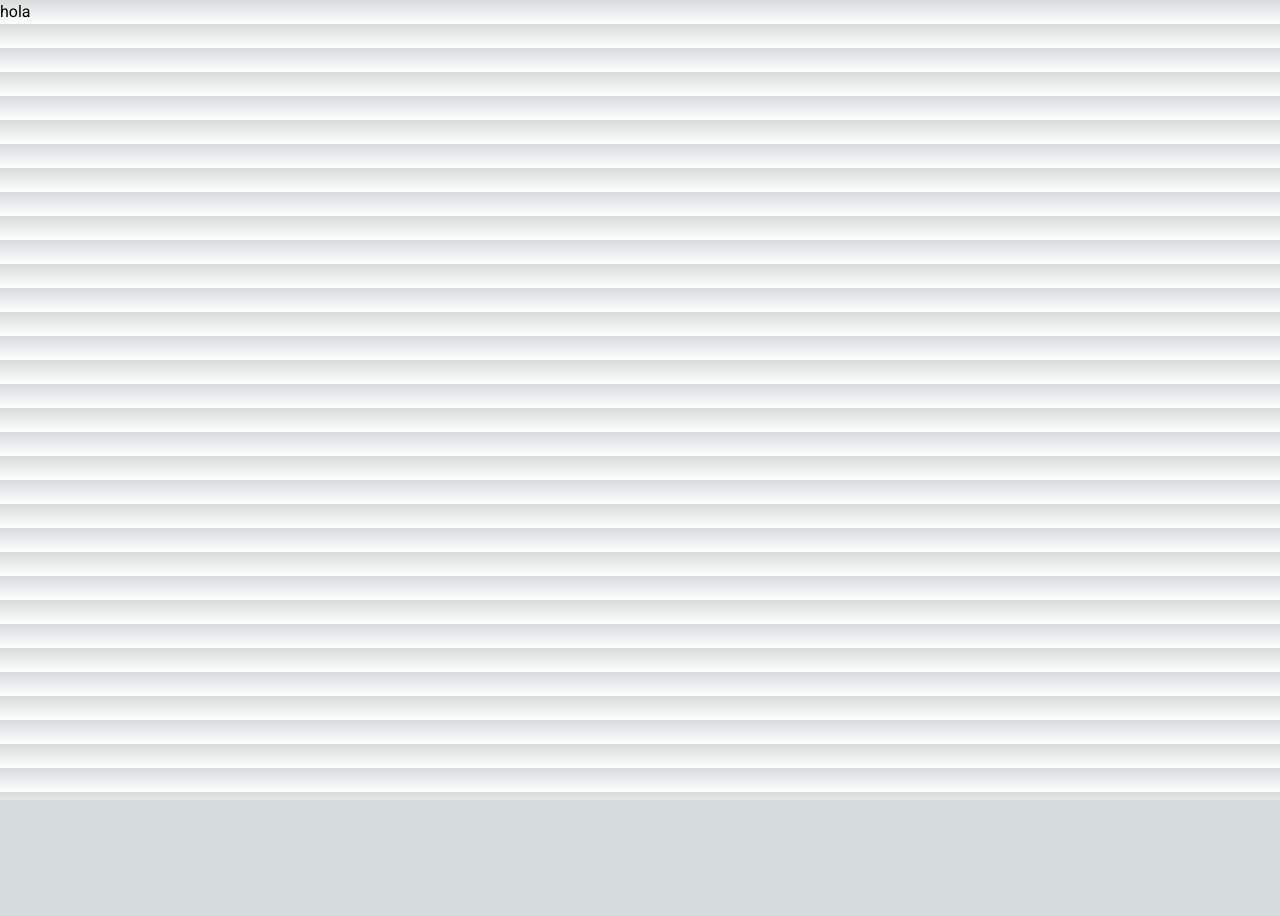
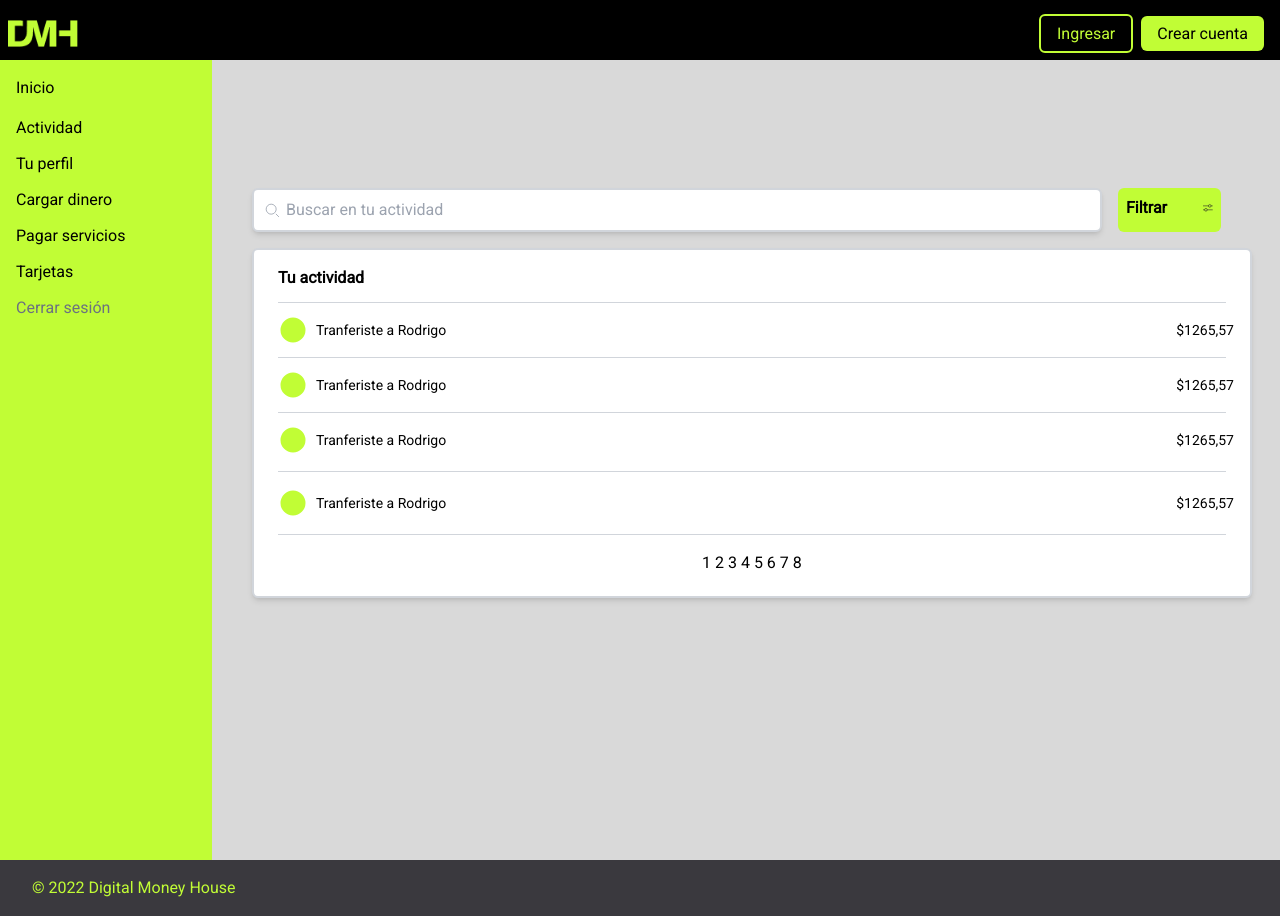
Before and after one commit to VictoriaCanclini/digital-money-house, a Next.js app: page /activity in a window 1280 px wide. Before the commit the page ends 800 px from the top, so only its background shows below. Built offline with nearby package versions, Linux system fonts and the light colour scheme.

Commit message:
ok activity page

```diff
--- a/src/app/activity/page.jsx
+++ b/src/app/activity/page.jsx
@@ -1,5 +1,71 @@
+import { Circle, Filter, Search } from "@/common/Icons";
+import Footer from "@/components/Footer";
+import Navbar from "@/components/Navbar";
+import Sibvar from "@/components/Sibvar";
+
 const Activity = () => {
-  return <div>hola</div>;
+  return (
+    <div className="bg-[#D9D9D9]">
+      <Navbar />
+      <div className="flex h-screen">
+        <Sibvar />
+        <div className="flex flex-col md:mt-[10%] mt-[40%] w-full ml-10">
+          <div className="flex flex-row gap-4">
+            <div className="bg-white p-2 md:w-[850px] sm:w-[500px] w-[350px] gap-1 rounded-md text-gray-400 border-2 border-gray-300 shadow-md flex items-center">
+              <Search className="mr-2" />
+              <span>Buscar en tu actividad</span>
+            </div>
+            <div className="bg-[#C1FD35] text-black rounded-md w-[10%] hidden sm:block">
+              <button className="flex items-center justify-center gap-9 w-full p-2 font-bold">
+                <span>Filtrar</span>
+                <Filter />
+              </button>
+            </div>
+          </div>
+          <div className="flex flex-row mt-4">
+            <div className="md:w-[1000px] sm:w-[500px] w-[350px] md:h-[350px] h-[450px] bg-white rounded-md text-black border-2 border-gray-300 shadow-md flex flex-col">
+              <div className="flex items-center gap-2">
+                <span className="ml-6 mt-4 font-bold">Tu actividad</span>
+                <div className="flex items-center ml-[40%] sm:hidden">
+                  <span className="mt-1">Filtrar</span>
+                  <Filter />
+                </div>
+              </div>
+              <hr className="border-gray-300 my-3 mr-6 ml-6" />
+              <div className="flex items-center md:ml-6 ml-4 text-sm">
+                <Circle color={"[#C1FD35]"} className="md:mr-2" />
+                <span className="ml-2">Tranferiste a Rodrigo</span>
+                <span className="md:ml-[730px] ml-20">$1265,57</span>
+              </div>
+              <hr className="border-gray-300 my-3 mr-6 ml-6" />
+              <div className="flex items-center md:ml-6 ml-4 text-sm">
+                <Circle className="mr-2" />
+                <span className="ml-2">Tranferiste a Rodrigo</span>
+                <span className="md:ml-[730px] ml-20">$1265,57</span>
+              </div>
+              <hr className="border-gray-300 my-3 mr-6 ml-6" />
+              <div className="flex items-center md:ml-6 ml-4  text-sm">
+                <Circle className="mr-2" />
+                <span className="ml-2">Tranferiste a Rodrigo</span>
+                <span className="md:ml-[730px] ml-20">$1265,57</span>
+              </div>
+              <hr className="border-gray-300 my-4 mr-6 ml-6" />
+              <div className="flex items-center md:ml-6 ml-4 text-sm">
+                <Circle color={"[#C1FD35]"} className="md:mr-2" />
+                <span className="ml-2">Tranferiste a Rodrigo</span>
+                <span className="md:ml-[730px] ml-20">$1265,57</span>
+              </div>
+              <hr className="border-gray-300 my-4 mr-6 ml-6" />
+              <span className="flex justify-center items-center">
+                1 2 3 4 5 6 7 8
+              </span>
+            </div>
+          </div>
+        </div>
+      </div>
+      <Footer />
+    </div>
+  );
 };
 
 export default Activity;
--- a/src/common/Icons.jsx
+++ b/src/common/Icons.jsx
@@ -131,3 +131,39 @@ export function Plus({ width, height, color }) {
     </svg>
   );
 }
+
+export function Filter({ width, height, color }) {
+  return (
+    <svg
+      width={width || "20"}
+      height={height || "20"}
+      viewBox="0 0 17 13"
+      fill={color || "currentColor"}
+      xmlns="http://www.w3.org/2000/svg"
+    >
+      <line y1="9.7002" x2="17" y2="9.7002" stroke="#201F22" />
+      <line
+        x1="17"
+        y1="2.7666"
+        x2="-4.37114e-08"
+        y2="2.7666"
+        stroke="#201F22"
+      />
+      <circle
+        cx="5.09896"
+        cy="9.63314"
+        r="2.33333"
+        fill="#C1FD35"
+        stroke="#201F22"
+      />
+      <circle
+        cx="11.901"
+        cy="2.83366"
+        r="2.33333"
+        transform="rotate(-180 11.901 2.83366)"
+        fill="#C1FD35"
+        stroke="#201F22"
+      />
+    </svg>
+  );
+}
--- a/src/components/Navbar.jsx
+++ b/src/components/Navbar.jsx
@@ -120,7 +120,7 @@ const Navbar = () => {
               </Link>
             </li>
             <li>
-              <Link href="/" onClick={toggleMenu}>
+              <Link href="/activity" onClick={toggleMenu}>
                 Actividad
               </Link>
             </li>
@@ -130,12 +130,12 @@ const Navbar = () => {
               </Link>
             </li>
             <li>
-              <Link href="/home" onClick={toggleMenu}>
+              <Link href="/add-money" onClick={toggleMenu}>
                 Cargar dinero
               </Link>
             </li>
             <li>
-              <Link href="/home" onClick={toggleMenu}>
+              <Link href="/pay-service" onClick={toggleMenu}>
                 Pagar serv...
               </Link>
             </li>
--- a/src/components/Sibvar.jsx
+++ b/src/components/Sibvar.jsx
@@ -30,20 +30,26 @@ const Sibvar = () => {
             <button>Inicio</button>
           </li>
         </Link>
+        <Link href="/activity">
           <li className="mb-3">
             <button>Actividad</button>
           </li>
+        </Link>
         <Link href="/profile">
           <li className="mb-3">
             <button>Tu perfil</button>
           </li>
         </Link>
+        <Link href="/add-money">
           <li className="mb-3 mr-20">
             <button>Cargar dinero</button>
           </li>
+        </Link>
+        <Link href="/pay-service">
           <li className="mb-3">
             <button>Pagar servicios</button>
           </li>
+        </Link>
         <Link href="/credit-card">
           <li className="mb-3">
             <button>Tarjetas</button>
```
Also changed, not shown: public/filter.svg (added). Lines whose indentation alone changed are shown as unchanged.
